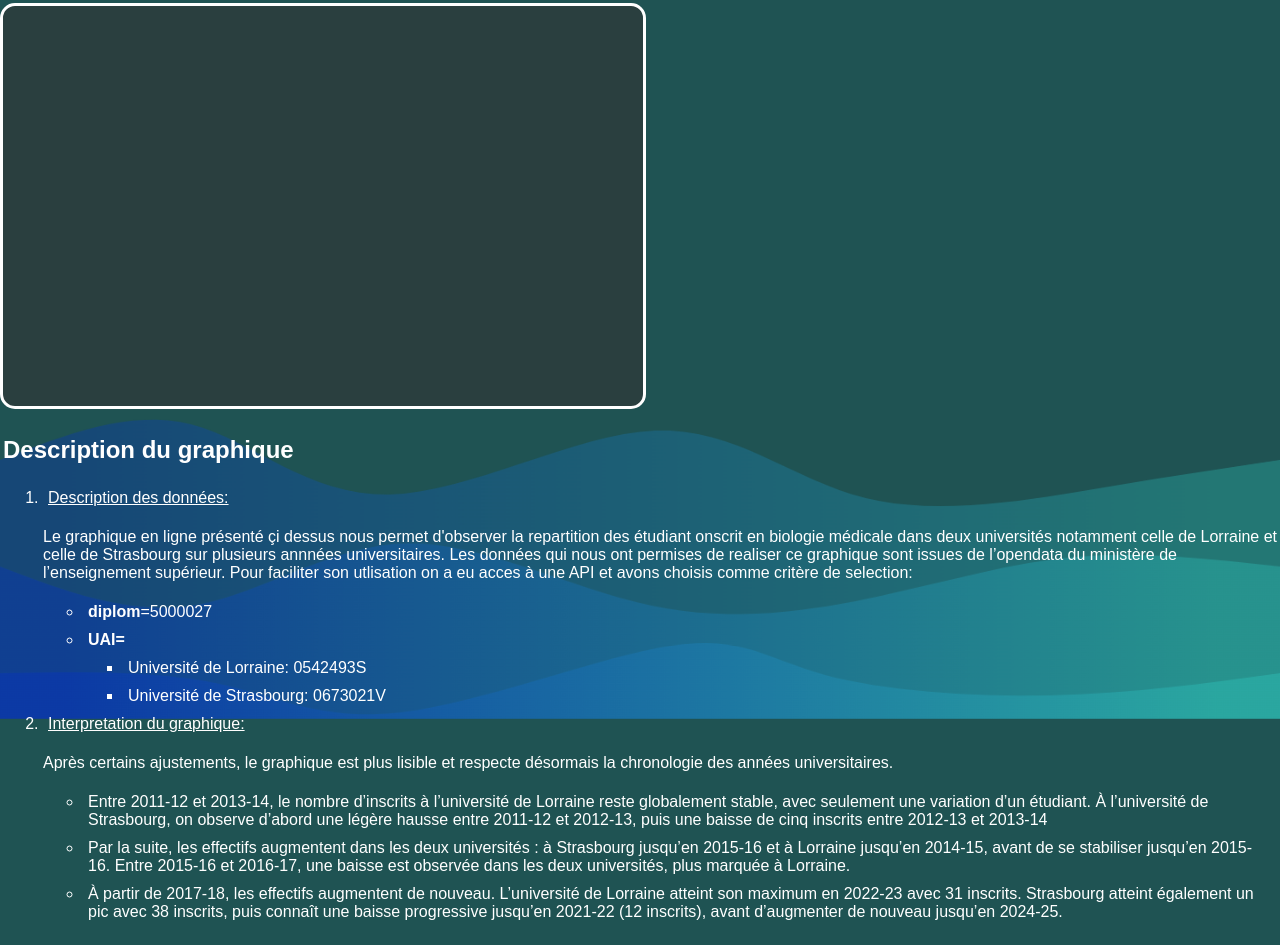
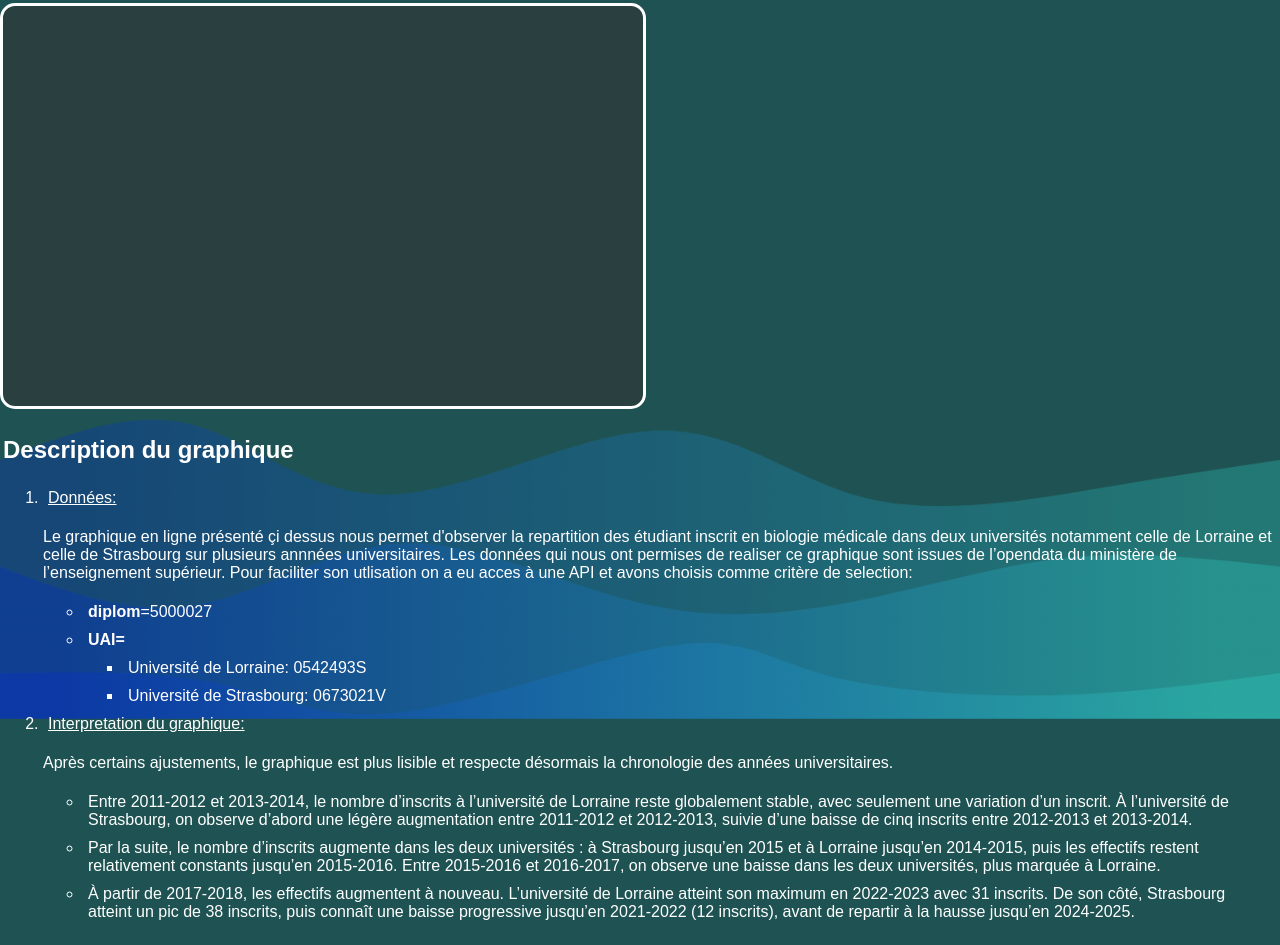
Before and after one commit to lucaHirche/PROJET_VISUALISATION_INSCRITS_MIASHS, a website: page src/pages/comparaison5.html in a window 1280 px wide. Shown: the part 81-1026 px from the top of the page. Drawn offline with nearby package versions, Linux system fonts and the light colour scheme; no server answers.

Commit message:
Update comparaison5.html

```diff
--- a/src/pages/comparaison5.html
+++ b/src/pages/comparaison5.html
@@ -40,8 +40,8 @@
 <section>
     <h2>Description du graphique</h2>
     <ol>
-        <li><u>Description des données:</u></li>
-        <p>Le graphique en ligne présenté çi dessus nous permet d'observer la repartition des étudiant onscrit en biologie médicale dans deux universités notamment celle de Lorraine et celle de Strasbourg sur plusieurs annnées universitaires.
+        <li><u>Données:</u></li>
+        <p>Le graphique en ligne présenté çi dessus nous permet d'observer la repartition des étudiant inscrit en biologie médicale dans deux universités notamment celle de Lorraine et celle de Strasbourg sur plusieurs annnées universitaires.
             Les données qui nous ont permises de realiser ce graphique sont issues de l’opendata du ministère de l’enseignement supérieur.
             Pour faciliter son utlisation on a eu acces à une API et avons choisis comme critère de selection:</p>
             <div>
@@ -60,9 +60,9 @@
             <p>Après certains ajustements, le graphique est plus lisible et respecte désormais la chronologie des années universitaires. </p>
 
             <ul>
-                <li>Entre 2011-12 et 2013-14, le nombre d’inscrits à l’université de Lorraine reste globalement stable, avec seulement une variation d’un étudiant. À l’université de Strasbourg, on observe d’abord une légère hausse entre 2011-12 et 2012-13, puis une baisse de cinq inscrits entre 2012-13 et 2013-14</li>
-                <li>Par la suite, les effectifs augmentent dans les deux universités : à Strasbourg jusqu’en 2015-16 et à Lorraine jusqu’en 2014-15, avant de se stabiliser jusqu’en 2015-16. Entre 2015-16 et 2016-17, une baisse est observée dans les deux universités, plus marquée à Lorraine.</li>
-                <li>À partir de 2017-18, les effectifs augmentent de nouveau. L’université de Lorraine atteint son maximum en 2022-23 avec 31 inscrits. Strasbourg atteint également un pic avec 38 inscrits, puis connaît une baisse progressive jusqu’en 2021-22 (12 inscrits), avant d’augmenter de nouveau jusqu’en 2024-25.</li>
+                <li>Entre 2011-2012 et 2013-2014, le nombre d’inscrits à l’université de Lorraine reste globalement stable, avec seulement une variation d’un inscrit. À l’université de Strasbourg, on observe d’abord une légère augmentation entre 2011-2012 et 2012-2013, suivie d’une baisse de cinq inscrits entre 2012-2013 et 2013-2014.</li>
+                <li>Par la suite, le nombre d’inscrits augmente dans les deux universités : à Strasbourg jusqu’en 2015 et à Lorraine jusqu’en 2014-2015, puis les effectifs restent relativement constants jusqu’en 2015-2016. Entre 2015-2016 et 2016-2017, on observe une baisse dans les deux universités, plus marquée à Lorraine.</li>
+                <li>À partir de 2017-2018, les effectifs augmentent à nouveau. L’université de Lorraine atteint son maximum en 2022-2023 avec 31 inscrits. De son côté, Strasbourg atteint un pic de 38 inscrits, puis connaît une baisse progressive jusqu’en 2021-2022 (12 inscrits), avant de repartir à la hausse jusqu’en 2024-2025.</li>
             </ul>
 
     </ol>
```
